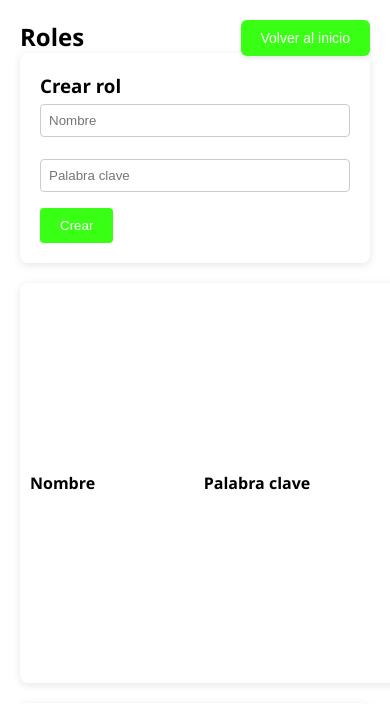
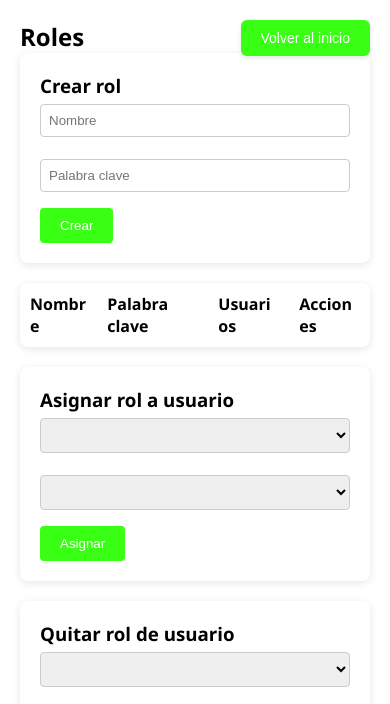
Before and after one commit to SantiagoCTB/whatsapp_api, a Flask app: page /roles in a window 390 px wide; the page is wider, and only the part inside the window is pictured. Shown: the top 704 px of that part. Run offline with Flask 3, Linux system fonts and the light colour scheme; the visitor is signed in with stand-in values (Sample User, id 1); data that the repository does not hold is empty.

Commit message:
Make fixed-table responsive

```diff
--- a/static/style.css
+++ b/static/style.css
@@ -388,8 +388,9 @@
       border-collapse: collapse;
     }
     .fixed-table {
-      width: 800px;
-      height: 400px;
+      width: 100%;
+      max-width: 800px;
+      max-height: 400px;
       overflow-x: auto;
       overflow-y: auto;
       word-break: break-word;
```
